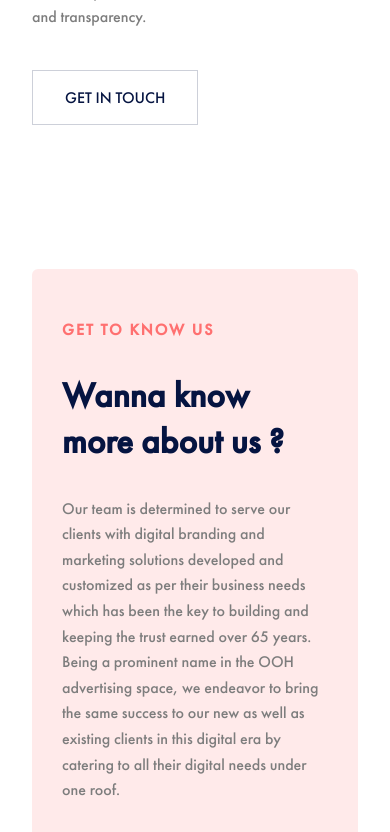
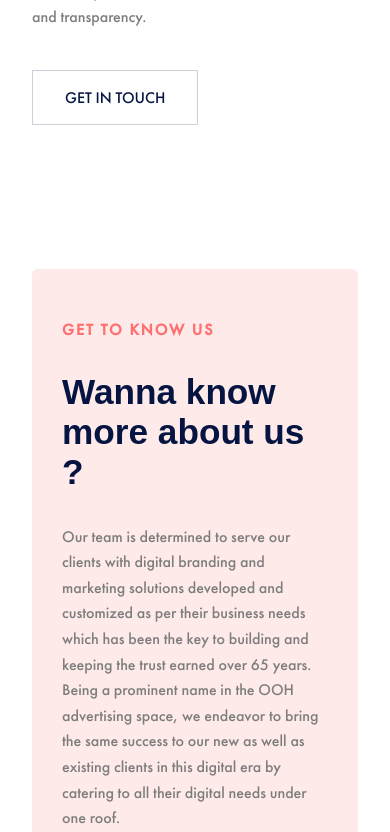
Before and after one commit to sudhanshuverse/digital-marketing, a React (Vite) app: page /digital-marketing/about in a window 390 px wide. Shown: the part 1162-1994 px from the top of the page. Built offline with nearby package versions, Linux system fonts and the light colour scheme; some icons are missing.

Commit message:
Update about page

```diff
--- a/src/components/About.css
+++ b/src/components/About.css
@@ -120,6 +120,7 @@
 .about-second-section-first h2 {
     font-size: 2.2rem;
     color: var(--dark-blue);
+    font-family: Arial, Helvetica, sans-serif;
 }
 
 .about-second-first-text-two {
@@ -348,38 +349,14 @@
 }
 
 
-
-
-
-
-
-
-
-
-
-
-
-
-
-
-
-
-
-
-
-
-
-
-
 @media (max-width: 1024px) {
-
     .about-first-section,
     .about-second-section {
         flex-direction: column;
+        align-items: center;
     }
 
-    .about-image-two-container,
-    .about-image-three-container {
+    .about-image-two-container{
         display: none;
     }
 
```
